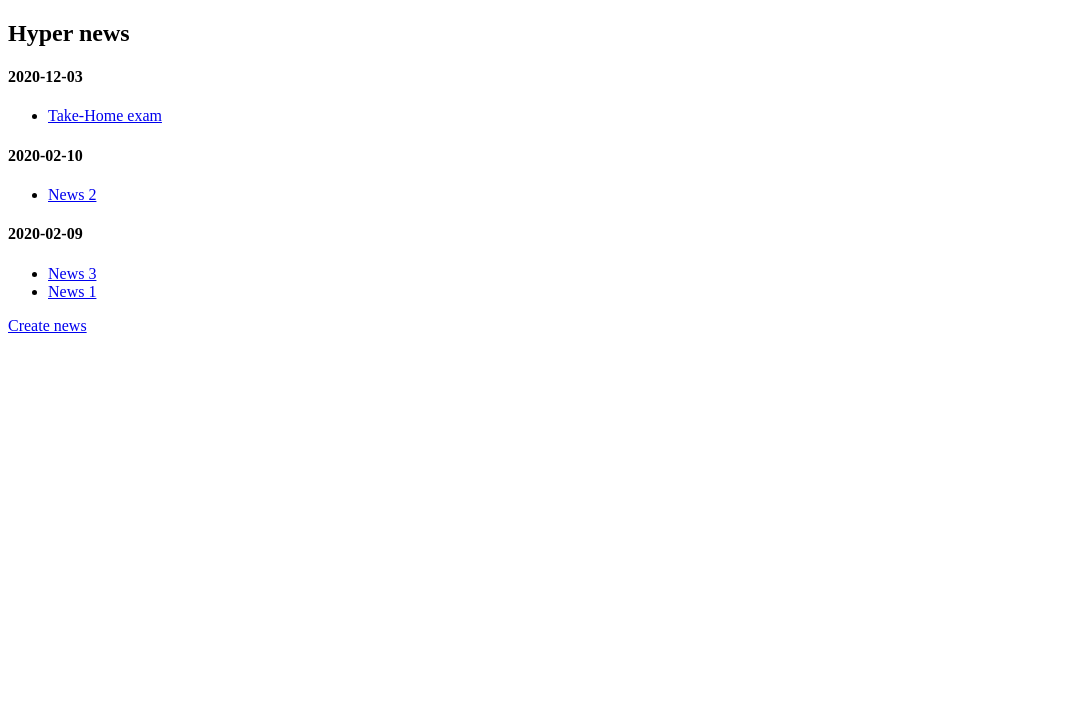
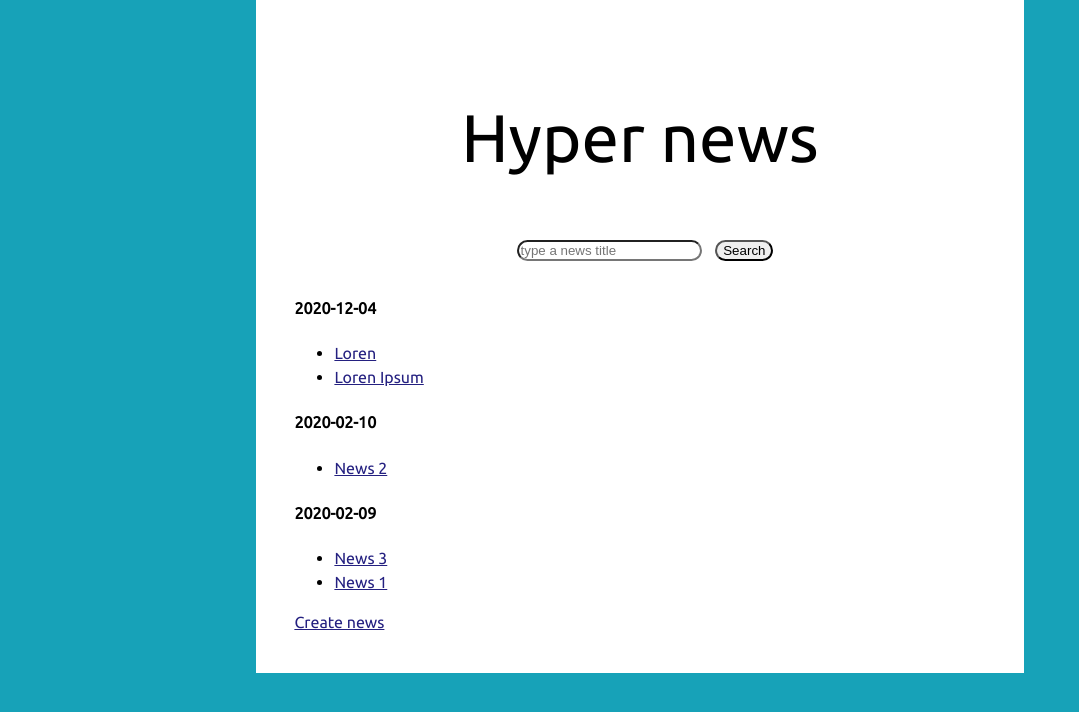
Before and after one commit to FlukeHermit/HyperNews-Portal, a Django app: page /news/ in a window 1280 px wide. Shown: the top 712 px of the page, without its empty margins (0-1079 px from the left). Run offline with Django 3.2, Linux system fonts and the light colour scheme.

Commit message:
News search

```diff
--- a/hypernews/settings.py
+++ b/hypernews/settings.py
@@ -117,4 +117,5 @@ USE_TZ = True
 # Static files (CSS, JavaScript, Images)
 # https://docs.djangoproject.com/en/2.2/howto/static-files/
 
-STATIC_URL = '/static/'
+STATIC_URL = "/static/"
+STATICFILES_DIRS = [os.path.join(BASE_DIR, "static")]
--- a/hypernews/urls.py
+++ b/hypernews/urls.py
@@ -15,6 +15,8 @@ Including another URLconf
 """
 from django.contrib import admin
 from django.urls import path
+from django.conf import settings
+from django.conf.urls.static import static
 from news.views import HomeView, NewsView, HypernewsView, CreateView
 
 urlpatterns = [
@@ -25,3 +27,6 @@ urlpatterns = [
     path('admin/', admin.site.urls)
 
 ]
+
+
+urlpatterns += static(settings.STATIC_URL)
--- a/news/templates/news/create.html
+++ b/news/templates/news/create.html
@@ -1,3 +1,6 @@
+{% load static %}
+<link rel="stylesheet" href="{% static 'css/base.css' %}">
+
 <!doctype html>
 <html>
 <head>
--- a/news/templates/news/hypernews.html
+++ b/news/templates/news/hypernews.html
@@ -1,11 +1,20 @@
+
 <!doctype html>
 <html>
 <head>
+    {% load static %}
+    <link rel="stylesheet" href="{% static 'css/base.css' %}">
     <meta charset="UTF-8">
     <title>Hyper news</title>
 </head>
 <body>
     <h2>Hyper news</h2>
+
+    <form action="/news/" method="get">
+        {% csrf_token %}
+        <input name="q" placeholder="type a news title">
+        <input type="submit" value="Search">
+      </form>
     {%  regroup news_list|dictsortreversed:'created' by created.split|slice:':1'|join:"" as archive  %}
     <!--https://www.djangotemplatetagsandfilters.com/filters/dictsortreversed/-->
     <!--https://www.kite.com/python/docs/django.template.defaulttags.regroup-->
--- a/news/templates/news/index.html
+++ b/news/templates/news/index.html
@@ -1,3 +1,6 @@
+{% load static %}
+<link rel="stylesheet" href="{% static 'css/base.css' %}">
+
 <!DOCTYPE html>
 <html lang="en">
 <head>
--- a/news/views.py
+++ b/news/views.py
@@ -19,11 +19,12 @@ test_json = {
 
 class HomeView(View):
     def get(self, response, *args, **kwargs):
-        html = '''
-<title>HyperNews Page</title>
-<h1>Coming soon</h1>
-'''
-        return HttpResponse(html)
+        #         html = '''
+        # <title>HyperNews Page</title>
+        # <h1>Coming soon</h1>
+        # '''
+        #         return HttpResponse(html)
+        return redirect("/news/")
 
 
 class NewsView(View):
@@ -46,7 +47,12 @@ class NewsView(View):
 class HypernewsView(View):
     def get(self, request, *args, **kwargs):
         with open(settings.NEWS_JSON_PATH) as json_file:
-            return render(request, "news/hypernews.html", context={"news_list": json.load(json_file)})
+            news_list = json.load(json_file)
+            query = request.GET.get('q')
+            if query:
+                news_list = [
+                    news for news in news_list if query in news['title']]
+            return render(request, "news/hypernews.html", context={"news_list": news_list})
 
 
 class CreateView(View):
@@ -74,10 +80,4 @@ class CreateView(View):
             news_list.append(news)
             news_file.seek(0)
             json.dump(news_list, news_file)
-
-# The render function Combines a given template with a given context dictionary and returns an HttpResponse
-# object with that rendered text.
-
-# You request a page and the render function returns it.
-
-# The redirect function sends another request to the given url.
+        return redirect('/news/')
--- /dev/null
+++ b/static/css/base.css
@@ -0,0 +1,34 @@
+@import url('https://fonts.googleapis.com/css2?family=Ubuntu&display=swap');
+
+html {
+	background: #17a2b8;
+}
+
+body {
+	margin: 0% 20%;
+	padding: 3%;
+	background: #ffffff;
+	line-height: 1.5;
+    font-family: Ubuntu, sans-serif;
+}
+
+h2 {
+	text-align: center;
+    font-size: 4.2rem;
+    line-height: 1.3;
+    font-weight: 400;
+}
+
+form {
+	text-align: center;
+	margin-bottom: 5%;
+}
+
+input {
+	border-radius: 50px;
+	margin-left: 10px;
+}
+
+a {
+	color: #242080;
+}
```
Also changed, not shown: news.json (+1 -1 lines).
